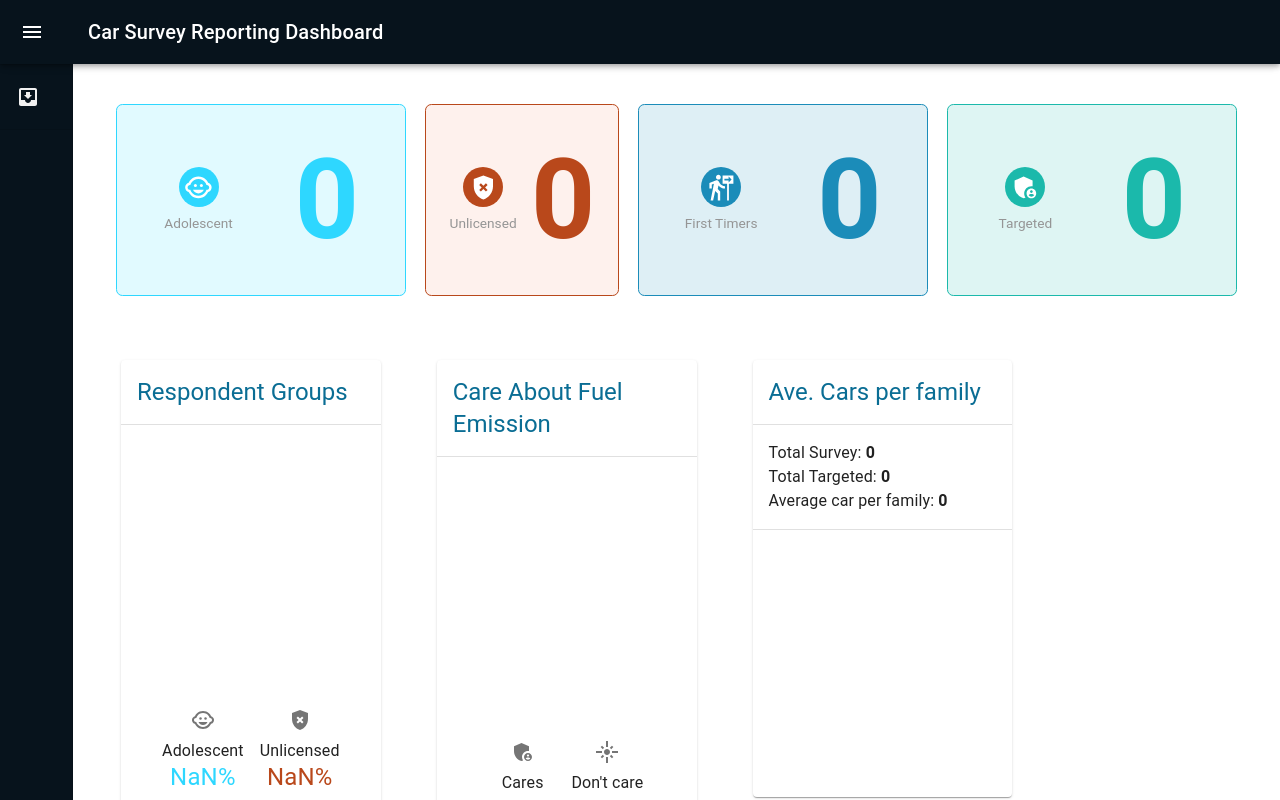
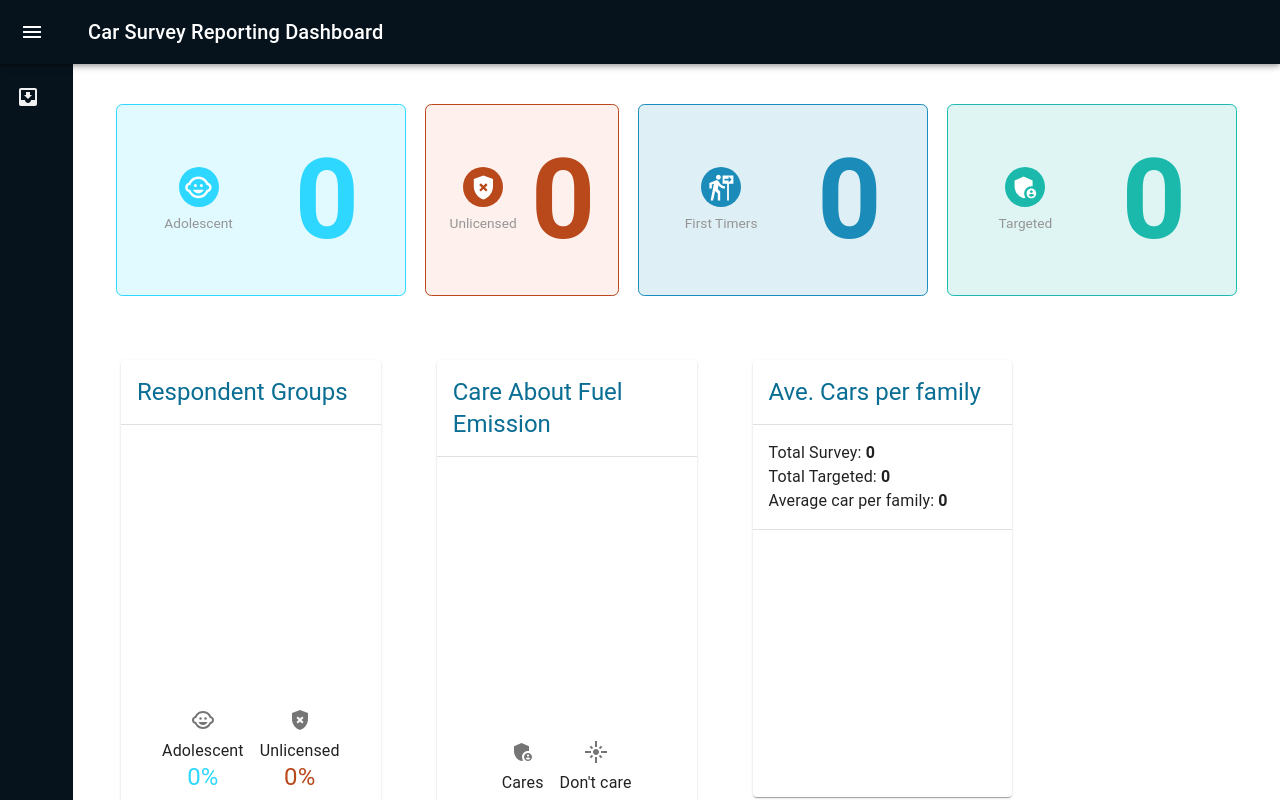
Before and after one commit to cziem/carsurvey, a React (Create React App) app: page /overview in a window 1280 px wide. Shown: the top 800 px of the page. Built offline with nearby package versions, Linux system fonts and the light colour scheme.

Commit message:
fix NaN showing as computation result

```diff
--- a/src/components/Charts/Drivetrain.tsx
+++ b/src/components/Charts/Drivetrain.tsx
@@ -15,6 +15,7 @@ import QuestionMarkIcon from "@mui/icons-material/QuestionMark"
 import React from "react"
 import { TDBPayload } from "../../types/type"
 import { getSurveys } from "../../utils/database"
+import { isNan } from "../../utils/helper"
 
 Chart.register(ArcElement)
 
@@ -68,10 +69,10 @@ const Drivetrain = (props: IProps) => {
       }
     })
 
-    percentages.totalFWD = ((totalFWD / totalTargeted) * 100).toFixed(0)
-    percentages.totalRWD = ((totalRWD / totalTargeted) * 100).toFixed(0)
-    percentages.totalDontKnow = ((totalDontKnow / totalTargeted) * 100).toFixed(
-      0
+    percentages.totalFWD = isNan(((totalFWD / totalTargeted) * 100).toFixed(0))
+    percentages.totalRWD = isNan(((totalRWD / totalTargeted) * 100).toFixed(0))
+    percentages.totalDontKnow = isNan(
+      ((totalDontKnow / totalTargeted) * 100).toFixed(0)
     )
 
     return {
--- a/src/components/Charts/FuelEmission.tsx
+++ b/src/components/Charts/FuelEmission.tsx
@@ -14,6 +14,7 @@ import React from "react"
 import { Pie } from "react-chartjs-2"
 import { TDBPayload } from "../../types/type"
 import { getSurveys } from "../../utils/database"
+import { isNan } from "../../utils/helper"
 
 Chart.register(ArcElement, Tooltip)
 
@@ -59,9 +60,11 @@ const FuelEmission = (props: IProps) => {
       }
     })
 
-    percentages.totalCare = ((totalCare / totalTargeted) * 100).toFixed(0)
-    percentages.totalDontCare = ((totalDontCare / totalTargeted) * 100).toFixed(
-      0
+    percentages.totalCare = isNan(
+      ((totalCare / totalTargeted) * 100).toFixed(0)
+    )
+    percentages.totalDontCare = isNan(
+      ((totalDontCare / totalTargeted) * 100).toFixed(0)
     )
 
     return {
--- a/src/components/Charts/RespondentsGrouping.tsx
+++ b/src/components/Charts/RespondentsGrouping.tsx
@@ -16,6 +16,7 @@ import React from "react"
 import { Doughnut } from "react-chartjs-2"
 import { TDBPayload } from "../../types/type"
 import { getSurveys } from "../../utils/database"
+import { isNan } from "../../utils/helper"
 
 Chart.register(ArcElement)
 
@@ -61,19 +62,17 @@ const RespondentsGrouping = (props: IProps) => {
       }
     })
 
-    percentages.totalAdolescent = (
-      (totalAdolescent / survey.length) *
-      100
-    ).toFixed(0)
-    percentages.totalUnlicensed = (
-      (totalUnlicensed / survey.length) *
-      100
-    ).toFixed(0)
-    percentages.totalBeginner = ((totalBeginner / survey.length) * 100).toFixed(
-      0
+    percentages.totalAdolescent = isNan(
+      ((totalAdolescent / survey.length) * 100).toFixed(0)
     )
-    percentages.totalTargeted = ((totalTargeted / survey.length) * 100).toFixed(
-      0
+    percentages.totalUnlicensed = isNan(
+      ((totalUnlicensed / survey.length) * 100).toFixed(0)
+    )
+    percentages.totalBeginner = isNan(
+      ((totalBeginner / survey.length) * 100).toFixed(0)
+    )
+    percentages.totalTargeted = isNan(
+      ((totalTargeted / survey.length) * 100).toFixed(0)
     )
 
     return {
--- /dev/null
+++ b/src/utils/helper.ts
@@ -0,0 +1,2 @@
+export const isNan = (num: number | string | typeof NaN) =>
+  isNaN(Number(num)) ? 0 : num
```
